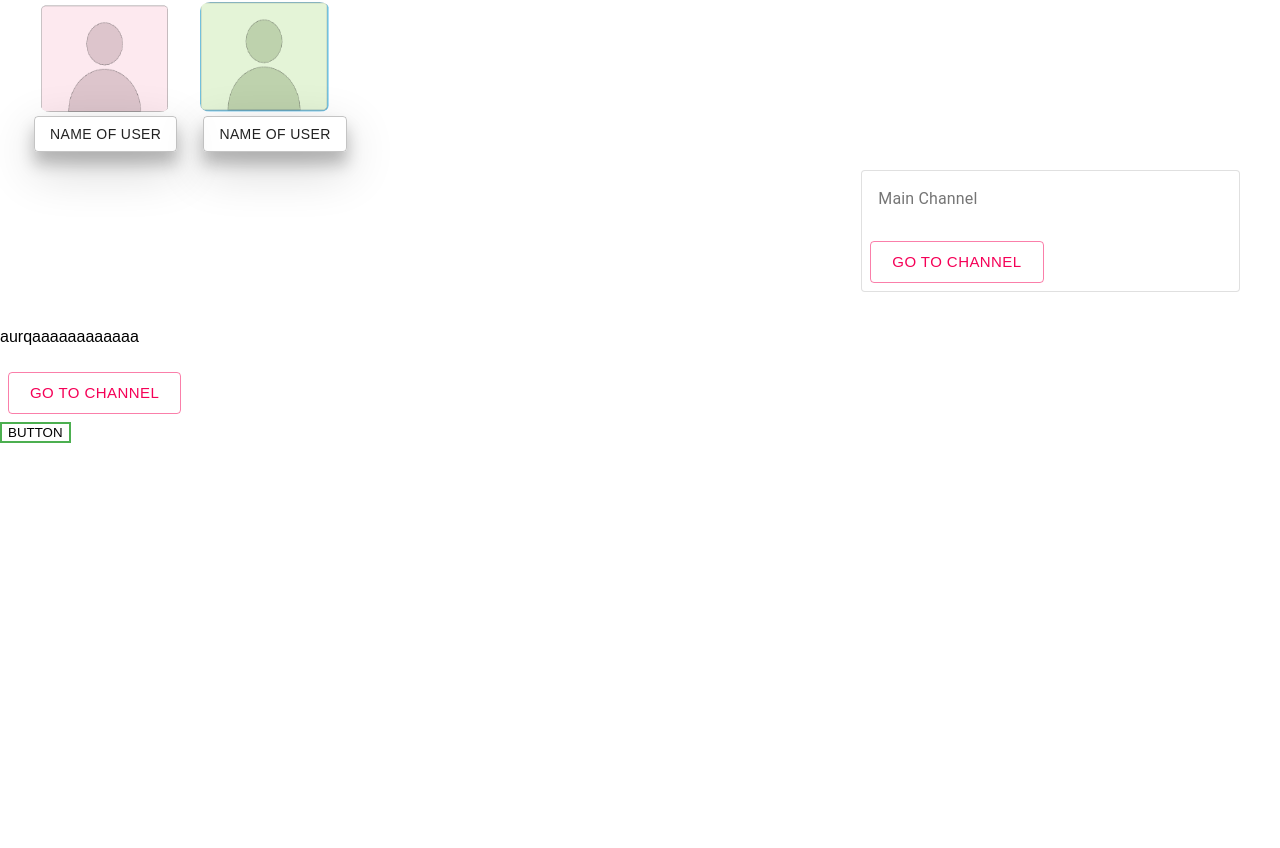
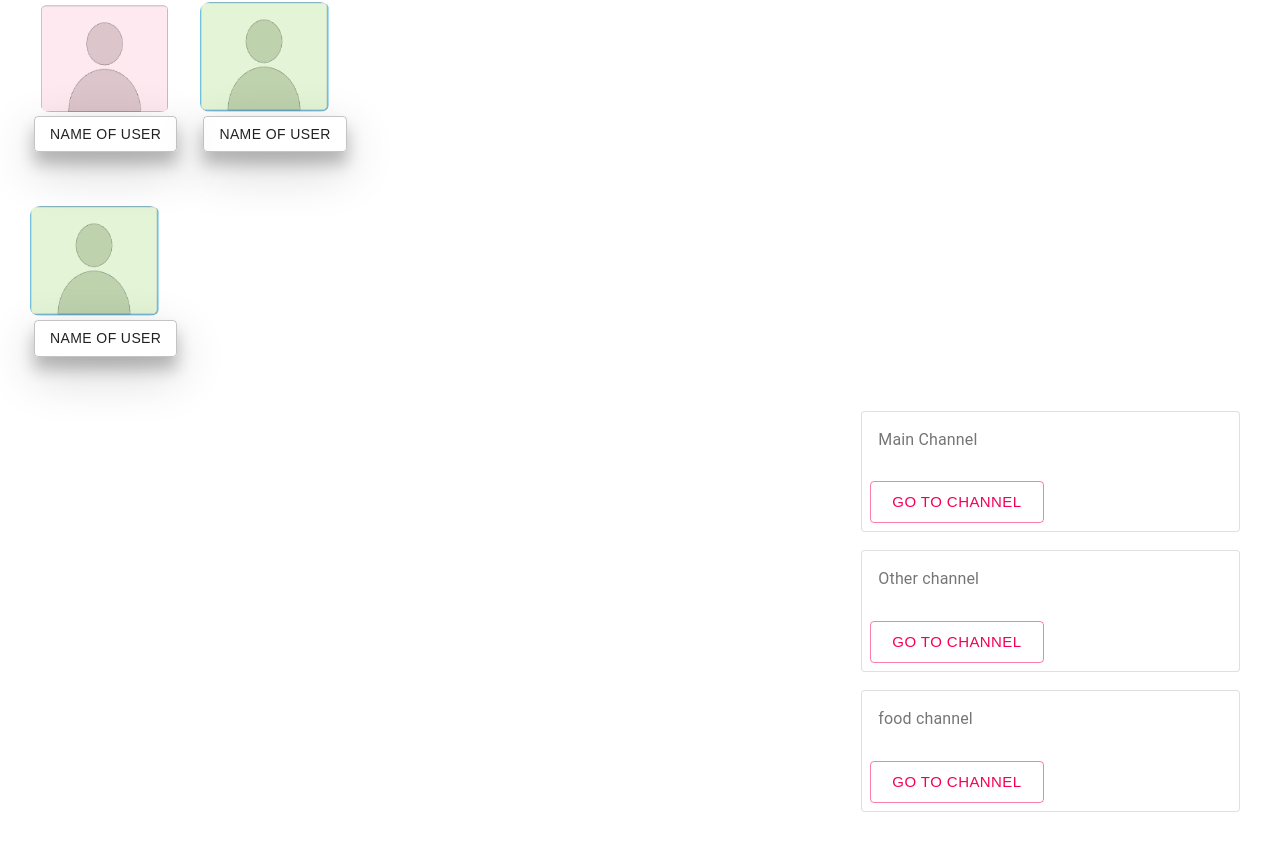
Before and after one commit to Chatter-Box/FrontEndChatterBox, a React (Create React App) app: page /profile in a window 1280 px wide. Shown: the part 405-1253 px from the top of the page. Before the commit the page ends 848 px from the top, so only its background shows below. Built offline with nearby package versions, Linux system fonts and the light colour scheme.

Commit message:
cant connect

```diff
--- a/src/components/profile/Cards.js
+++ b/src/components/profile/Cards.js
@@ -34,7 +34,7 @@ export default function OutlinedCard() {
   let history = useHistory();
 
   return (
-
+   <div>
     <Card className={classes.root} variant="outlined">
       <CardContent>
         <Typography className={classes.title} color="textSecondary" gutterBottom>
@@ -51,10 +51,44 @@ export default function OutlinedCard() {
       </CardActions>
     </Card>
 
+<br></br>
+
+<Card className={classes.root} variant="outlined">
+      <CardContent>
+        <Typography className={classes.title} color="textSecondary" gutterBottom>
+          Other channel
+        </Typography>
+
+      </CardContent>
+      <CardActions>
+        <Button variant="outlined" color='secondary' size="large" onClick= {() =>{
+   history.push("/message");
+   }}
+   >
+   go to channel </Button>
+      </CardActions>
+    </Card>
 
 
+    <br></br>
 
+<Card className={classes.root} variant="outlined">
+      <CardContent>
+        <Typography className={classes.title} color="textSecondary" gutterBottom>
+          food channel
+        </Typography>
 
+      </CardContent>
+      <CardActions>
+        <Button variant="outlined" color='secondary' size="large" onClick= {() =>{
+   history.push("/message");
+   }}
+   >
+   go to channel </Button>
+      </CardActions>
+    </Card>
+
+ </div>
 
 
   );
--- a/src/components/profile/Profile.js
+++ b/src/components/profile/Profile.js
@@ -139,10 +139,10 @@ const classes = useStyles();
 
 
 
-{/* ------------------------------------------------------------  ---------------------------------------------------------------------------*/}
+{/* ------------------------------------------------------------Name of user buttons  ---------------------------------------------------------------------------*/}
 
 <br></br>
-<Button className="button__one" variant="outlined" margin-left="" color="green" onClick= {() =>{
+<Button className="button__one" variant="outlined"  color="green" onClick= {() =>{
    history.push("/message");
    }}
    >
@@ -150,14 +150,31 @@ const classes = useStyles();
 
 
 
-  <Button className="button__two" variant="outlined" margin-left="" color="green" onClick= {() =>{
+  <Button className="button__two" variant="outlined" color="green" onClick= {() =>{
    history.push("/message");
    }}
    >
   name of user </Button>
 
+  <br></br>
+   <br></br>
+   <br></br>
+   <br></br>
 
 
+   <Link to="https://open.spotify.com/artist/3Nrfpe0tUJi4K4DXYWgMUX">
+<img className= "dos" width="130" height="110" src = {cuatro} alt=""/>
+</Link>
+
+<br></br>
+<Button className="button__one" variant="outlined"  color="green" onClick= {() =>{
+   history.push("/message");
+   }}
+   >
+  Name of user </Button>
+
+  <br></br>
+   <br></br>
 {/* <form>
 <FormControl>
   <Button className="bot" variant="outlined" color="primary"  endIcon={<Icon>send</Icon>} type='submit' onClick= {() =>{
@@ -206,6 +223,10 @@ const classes = useStyles();
 
 
 
+
+
+
+
       {/* <img className= "card__img" width="60" height="40" src = {img2} alt=""/>
       <h3>paolaaaaa</h3> */}
 
@@ -217,7 +238,7 @@ const classes = useStyles();
 
 <br></br>
 
-<div>aurqaaaaaaaaaaaa</div>
+{/* <div>aurqaaaaaaaaaaaa</div>
 
 <br></br>
 <CardActions>
@@ -227,13 +248,16 @@ const classes = useStyles();
    >
    go to channel </Button>
       </CardActions>
-<div>
+
+
+
+
   <button className="bo">
     BUTTON
    <div>
        </div>
   </button>
-</div>
+ */}
 
 
 
```
